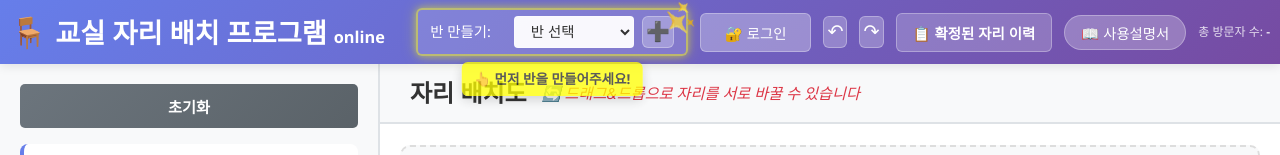
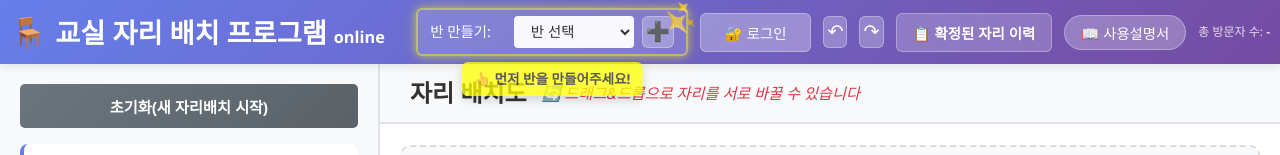
Before and after one commit to laguyo87/seating-arrangement-program, a website built with Vite: page index.html in a window 1280 px wide. Shown: the top 155 px of the page. Built offline with nearby package versions, Linux system fonts and the light colour scheme; some packages are replaced by stand-ins of ours; no server answers.

Commit message:
초기화 버튼 이름을 '초기화(새 자리배치 시작)'으로 변경

```diff
--- a/index.html
+++ b/index.html
@@ -94,7 +94,7 @@
             <div class="sidebar-content">
             <!-- 초기화 버튼 -->
             <div class="form-group" style="margin-top: 0; margin-bottom: 16px;">
-                <button id="reset-app" class="secondary-btn" style="width: 100%;" aria-label="모든 설정 및 데이터 초기화">초기화</button>
+                <button id="reset-app" class="secondary-btn" style="width: 100%;" aria-label="모든 설정 및 데이터 초기화">초기화(새 자리배치 시작)</button>
             </div>
 
             <!-- 옵션1: 좌석 배치 형태 -->
```
